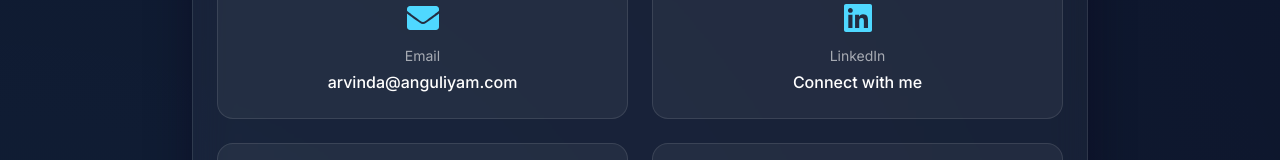
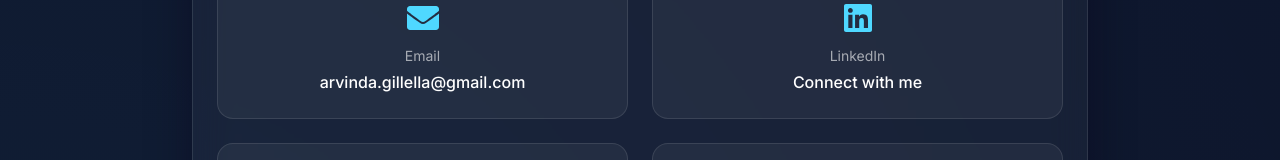
Before and after one commit to gillella/gillella.github.io, a Next.js app: page / in a window 1280 px wide. Shown: the part 7475-7635 px from the top of the page. Built offline with nearby package versions, Linux system fonts and the light colour scheme.

Commit message:
Update profile email to gmail

```diff
--- a/src/data/profile.ts
+++ b/src/data/profile.ts
@@ -4,7 +4,7 @@ export const profile = {
   tagline: 'Pioneering AI-native transformations with Generative AI systems',
   location: 'Atlanta, Georgia, United States',
   bio: 'Highly accomplished Technologist and AI Practitioner with over 25 years of progressive experience in digital transformation, cloud architecture, and application development across FinTech and Big Data. Focused on pioneering AI-native transformations and production-grade Generative AI/LLM agentic systems. Experienced leader who translates visionary ideas into scalable enterprise realities.',
-  email: 'arvinda@anguliyam.com',
+  email: 'arvinda.gillella@gmail.com',
   linkedin: 'https://www.linkedin.com/in/arvinda-gillella/',
   github: 'https://github.com/gillella',
   birthday: 'January 20',
```
